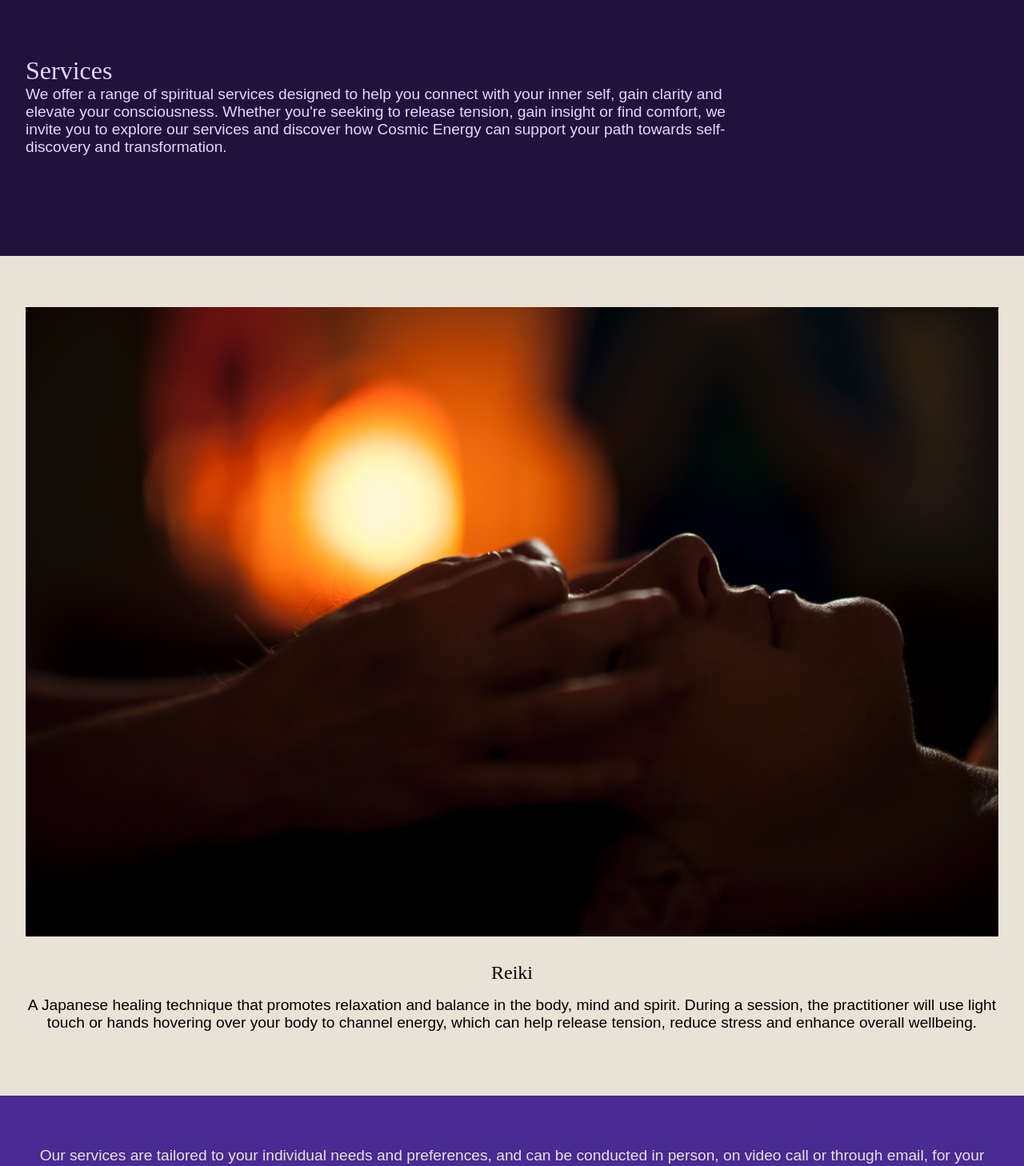
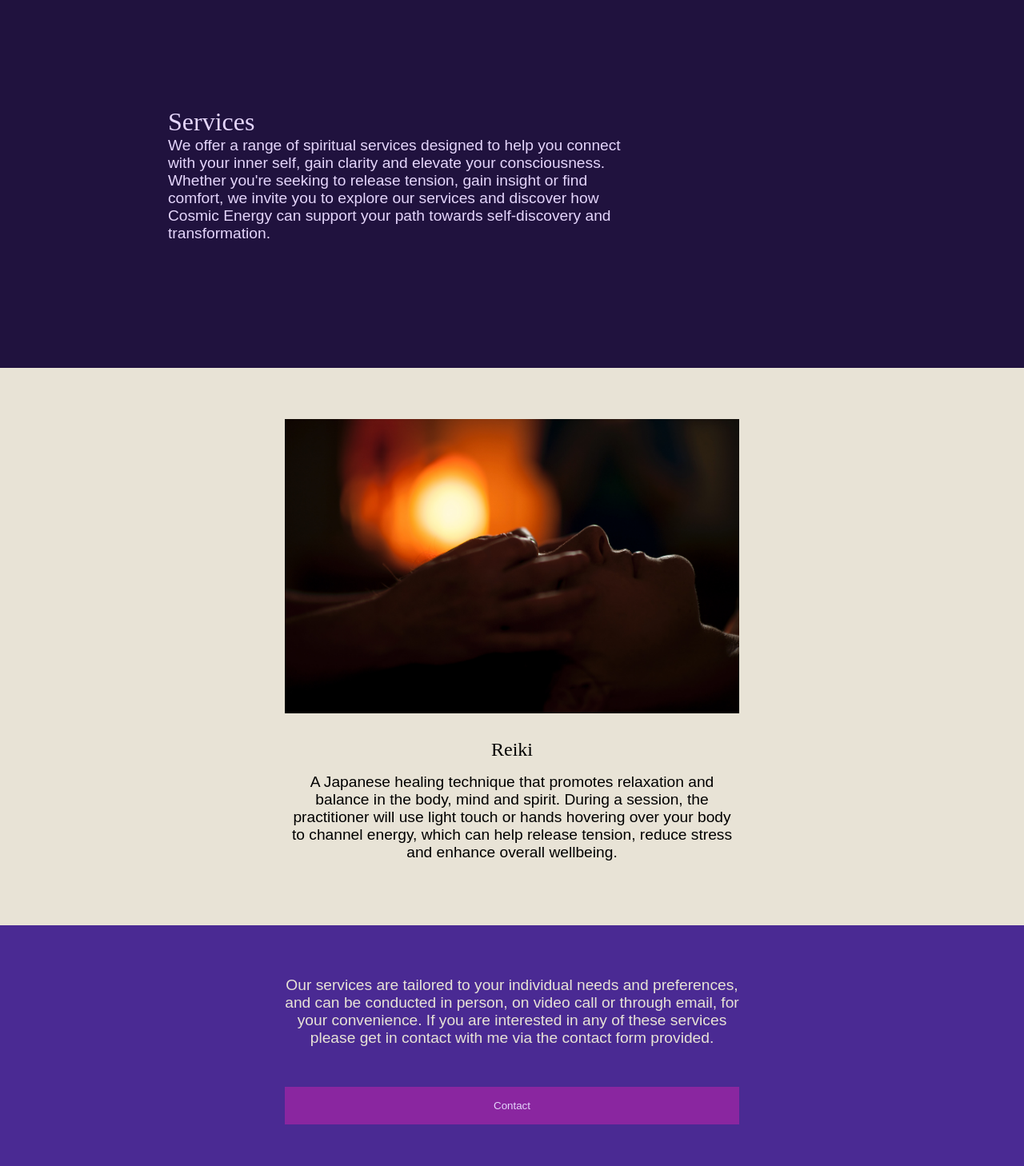
Before and after one commit to deshandeshandeshan/cosmicenergywithaimee, a React (Create React App) app in the folder client/: page /services in a window 1280 px wide. Shown: the part 260-1718 px from the top of the page at 80% size. Built offline with nearby package versions, Linux system fonts and the light colour scheme; a web font is replaced by a local one.

Commit message:
css services page configured for tablet size

```diff
--- a/client/src/components/Services.css
+++ b/client/src/components/Services.css
@@ -15,9 +15,11 @@
     color: #E5D6FC;
 }
 
-.mobileGrid {
+.servicesGrid {
     grid-template-columns: repeat(4, 1fr);
     gap: 0 1rem;
+    padding-left: 2rem;
+    padding-right: 2rem;
 }
 
 .servicesPadding {
@@ -43,7 +45,8 @@
     min-height: 30rem;
     background-color: #E8E3D6;
     grid-template-rows: repeat(2, auto);
-    padding: 4rem 0;
+    padding-top: 4rem;
+    padding-bottom: 4rem;
 }
 
 .reikiGridItemA {
@@ -58,7 +61,6 @@
     grid-column-end: 5;
     grid-row-start: 2;
     grid-row-end: 3;
-    padding-top: 2rem;
 }
 
 .servicesOutro {
@@ -85,3 +87,58 @@
     grid-row-start: 2;
     margin: auto 0;
 }
+
+@media only screen and (min-width: 40rem) {
+    .servicesIntro {
+        display: grid;
+        max-height: 40rem;
+        background-color: #20123E;
+        grid-template-rows: repeat(4, 1fr);
+        gap: 0 1rem;
+    }
+
+    .servicesGrid {
+        grid-template-columns: repeat(8, 1fr);
+        gap: 0 1rem;
+        padding-left: 4rem;
+        padding-right: 4rem;
+    }
+
+    .servicesIntroGridItem {
+        grid-column-start: 2;
+        grid-column-end: 6;
+        grid-row-start: 3;
+        grid-row-end: 4;
+    }
+
+    .reikiGridItemA {
+        grid-column-start: 3;
+        grid-column-end: 7;
+        grid-row-start: 1;
+        grid-row-end: 2;
+    }
+
+    .reikiGridItemB {
+        grid-column-start: 3;
+        grid-column-end: 7;
+        grid-row-start: 2;
+        grid-row-end: 3;
+        padding-top: 2rem;
+    }
+
+    .outroGridItemA {
+        grid-column-start: 3;
+        grid-column-end: 7;
+        grid-row-start: 1;
+        grid-row-end: 2;
+        padding-bottom: 2rem;
+        color: #E8E3D6;
+    }
+
+    .outroGridItemB {
+        grid-column-start: 3;
+        grid-column-end: 7;
+        grid-row-start: 2;
+        margin: auto 0;
+    }
+}
--- a/client/src/components/Services.js
+++ b/client/src/components/Services.js
@@ -5,8 +5,8 @@ import "./Services.css";
 const Services = () => {
   return (
     <main>
-      <div className="servicesIntro mobileGrid">
-        <div className="servicesIntroGridItem gridPadding">
+      <div className="servicesIntro servicesGrid">
+        <div className="servicesIntroGridItem">
           <h1 className="heading gridItemA textColourLightPurple">Services</h1>
           <p className="gridItemB textColourLightPurple">
             We offer a range of spiritual services designed to help you connect
@@ -19,13 +19,13 @@ const Services = () => {
         </div>
       </div>
 
-      <div className="servicesReiki mobileGrid">
+      <div className="servicesReiki servicesGrid">
         <img
           src={reiki}
           alt="Side profile of someones face laying down as someone performs reiki on them"
-          className="reikiGridItemA image gridPadding"
+          className="reikiGridItemA image"
         />
-        <div className="reikiGridItemB gridPadding">
+        <div className="reikiGridItemB">
           <h2 className="heading textCentred servicesPadding">Reiki</h2>
           <p className="textCentred servicesPadding">
             A Japanese healing technique that promotes relaxation and balance in
@@ -37,7 +37,7 @@ const Services = () => {
         </div>
       </div>
 
-      <div className="servicesOutro mobileGrid gridPadding">
+      <div className="servicesOutro servicesGrid">
         <p className="outroGridItemA textCentred">
           Our services are tailored to your individual needs and preferences,
           and can be conducted in person, on video call or through email, for
```
